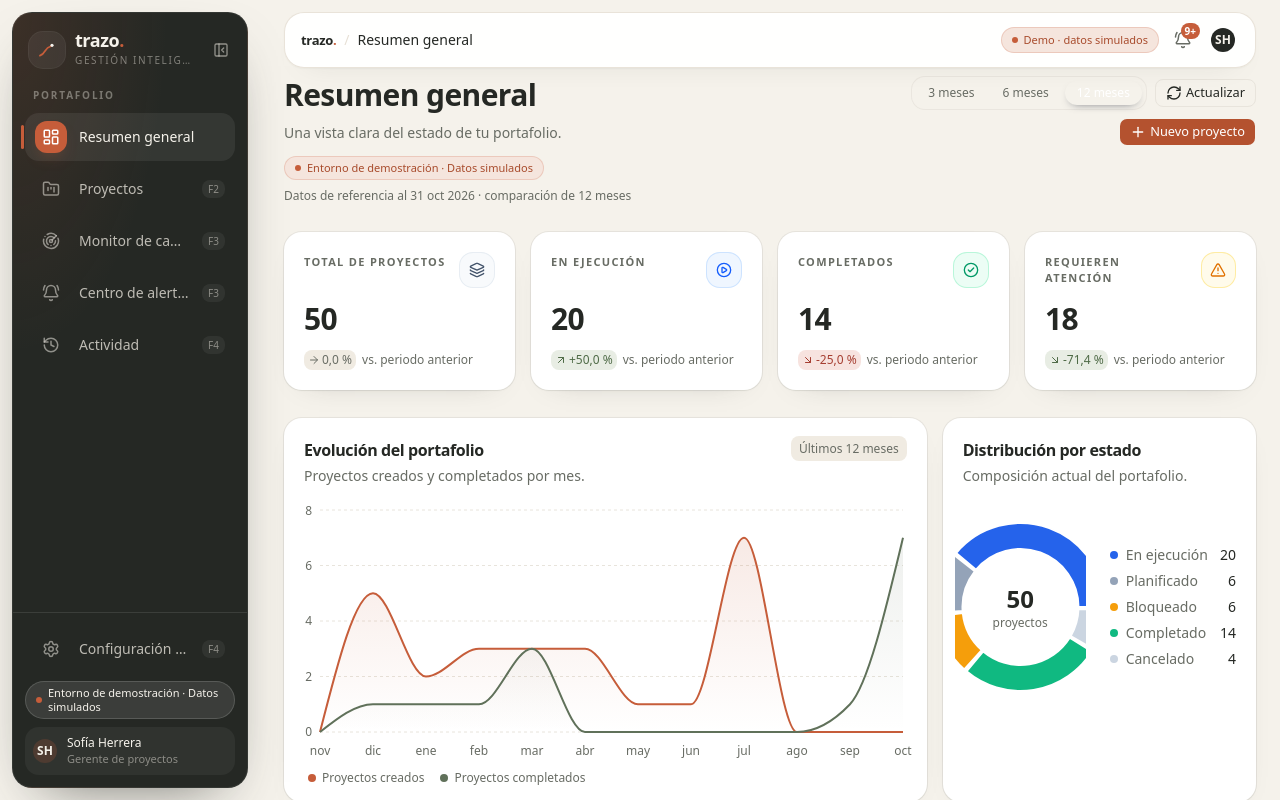
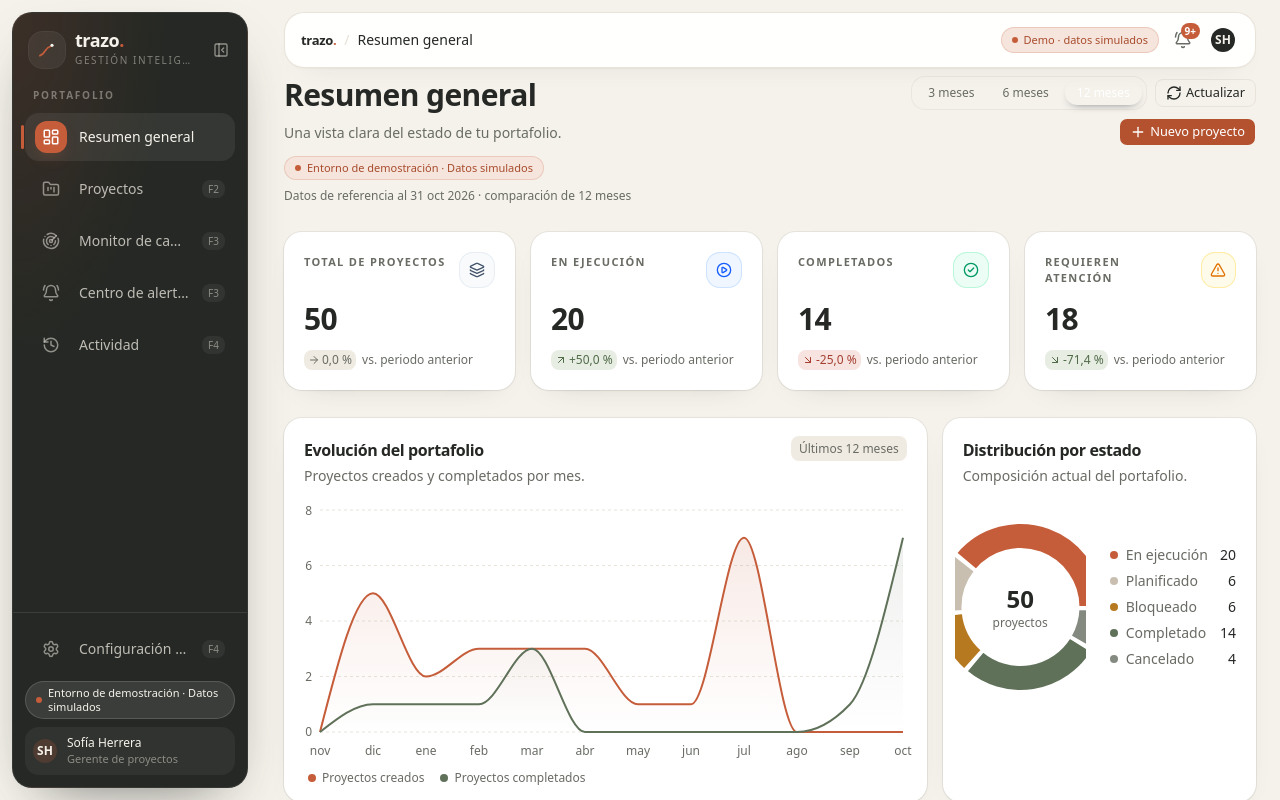
Before and after one commit to Dxexo10/proytrack, a React (Vite) app in the folder frontend/: page /dashboard in a window 1280 px wide. Both pictures are taken after a click on the button "Expandir navegación". Shown: the top 800 px of the page. Built offline with nearby package versions, Linux system fonts and the light colour scheme.

Commit message:
style(charts): apply Trazo palette to data visualizations
Use terracotta, olive, warm amber and muted graphite for the series,
align grid and tooltip surfaces with the new tokens, and soften bar
corners. Chart semantics, legends, summaries and data logic are
unchanged.

```diff
--- a/frontend/src/components/charts/budget-comparison-chart.tsx
+++ b/frontend/src/components/charts/budget-comparison-chart.tsx
@@ -57,11 +57,11 @@ export function BudgetComparisonChart({ data }: BudgetComparisonChartProps) {
             tickFormatter={(value: number) => formatCompactCurrency(value)}
           />
           <Tooltip
-            cursor={{ fill: 'var(--muted)' }}
+            cursor={{ fill: 'var(--sand-soft)' }}
             contentStyle={{
               background: 'var(--surface)',
               border: '1px solid var(--border)',
-              borderRadius: 8,
+              borderRadius: 10,
               fontSize: 12,
               boxShadow: 'var(--shadow-raised)',
             }}
@@ -73,15 +73,15 @@ export function BudgetComparisonChart({ data }: BudgetComparisonChartProps) {
           <Bar
             dataKey="initial"
             name="Presupuesto inicial"
-            fill="#94A3B8"
-            radius={[4, 4, 0, 0]}
+            fill="#c9bfb0"
+            radius={[6, 6, 0, 0]}
             maxBarSize={36}
           />
           <Bar
             dataKey="current"
             name="Presupuesto actual"
             fill="var(--chart-1)"
-            radius={[4, 4, 0, 0]}
+            radius={[6, 6, 0, 0]}
             maxBarSize={36}
           />
         </BarChart>
@@ -89,7 +89,7 @@ export function BudgetComparisonChart({ data }: BudgetComparisonChartProps) {
 
       <div className="mt-2 flex flex-wrap items-center gap-4 px-3 text-xs text-muted-foreground">
         <span className="inline-flex items-center gap-1.5">
-          <span aria-hidden="true" className="size-2 rounded-full bg-slate-400" />
+          <span aria-hidden="true" className="size-2 rounded-full bg-brand-sand" />
           Presupuesto inicial
         </span>
         <span className="inline-flex items-center gap-1.5">
--- a/frontend/src/components/charts/projects-trend-chart.tsx
+++ b/frontend/src/components/charts/projects-trend-chart.tsx
@@ -63,7 +63,7 @@ export function ProjectsTrendChart({ data }: ProjectsTrendChartProps) {
             contentStyle={{
               background: 'var(--surface)',
               border: '1px solid var(--border)',
-              borderRadius: 8,
+              borderRadius: 10,
               fontSize: 12,
               boxShadow: 'var(--shadow-raised)',
             }}
--- a/frontend/src/components/charts/status-distribution-chart.tsx
+++ b/frontend/src/components/charts/status-distribution-chart.tsx
@@ -4,11 +4,11 @@ import type { StatusSlice } from '@/domain/services/dashboard-summary'
 import { STATUS_LABELS } from '@/lib/labels'
 
 const STATUS_COLORS: Record<ProjectStatus, string> = {
-  in_progress: '#2563EB',
-  planned: '#94A3B8',
-  on_hold: '#F59E0B',
-  completed: '#10B981',
-  cancelled: '#CBD5E1',
+  in_progress: 'var(--chart-1)',
+  planned: '#c9bfb0',
+  on_hold: 'var(--chart-3)',
+  completed: 'var(--chart-2)',
+  cancelled: 'var(--chart-4)',
 }
 
 interface StatusDistributionChartProps {
@@ -57,7 +57,7 @@ export function StatusDistributionChart({ data }: StatusDistributionChartProps)
               contentStyle={{
                 background: 'var(--surface)',
                 border: '1px solid var(--border)',
-                borderRadius: 8,
+                borderRadius: 10,
                 fontSize: 12,
                 boxShadow: 'var(--shadow-raised)',
               }}
```
